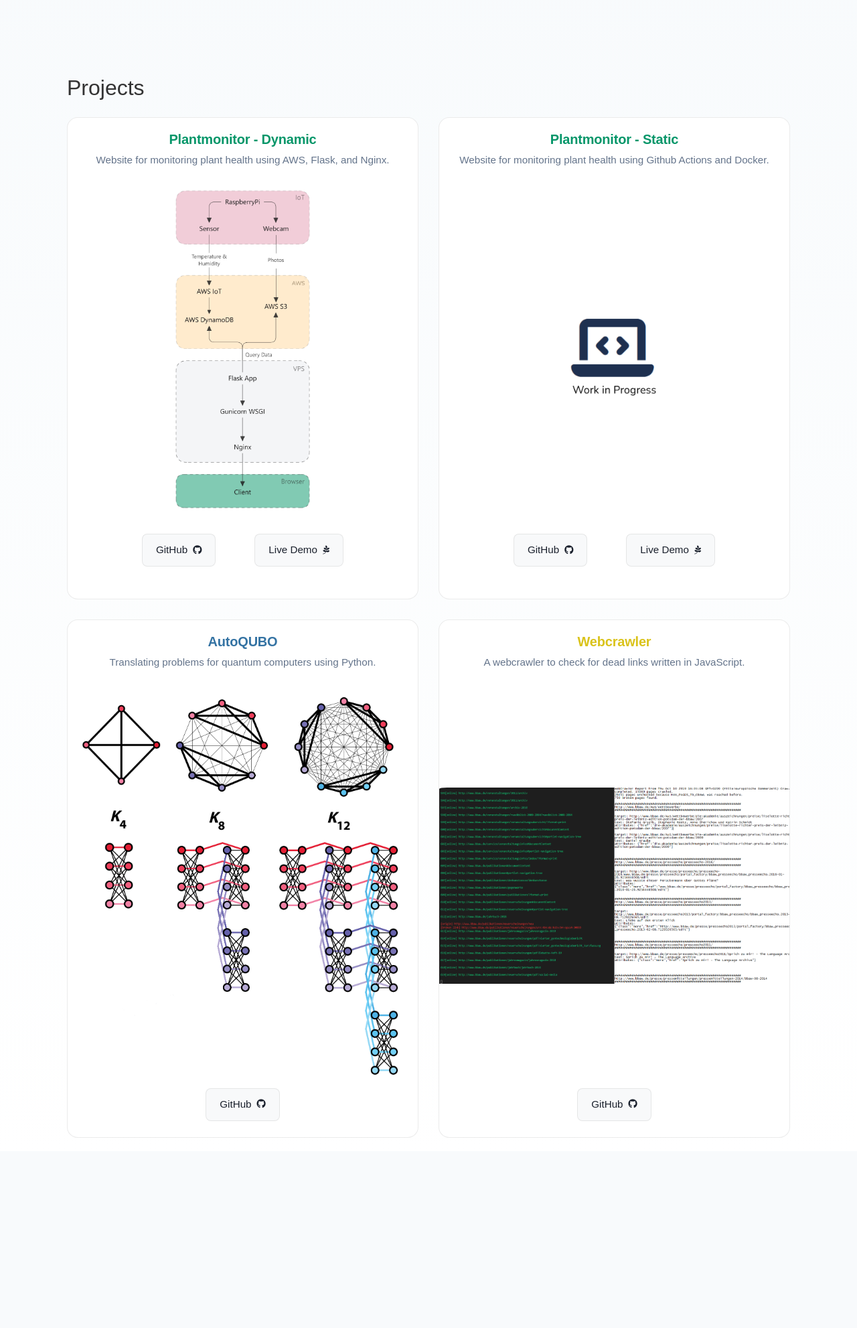
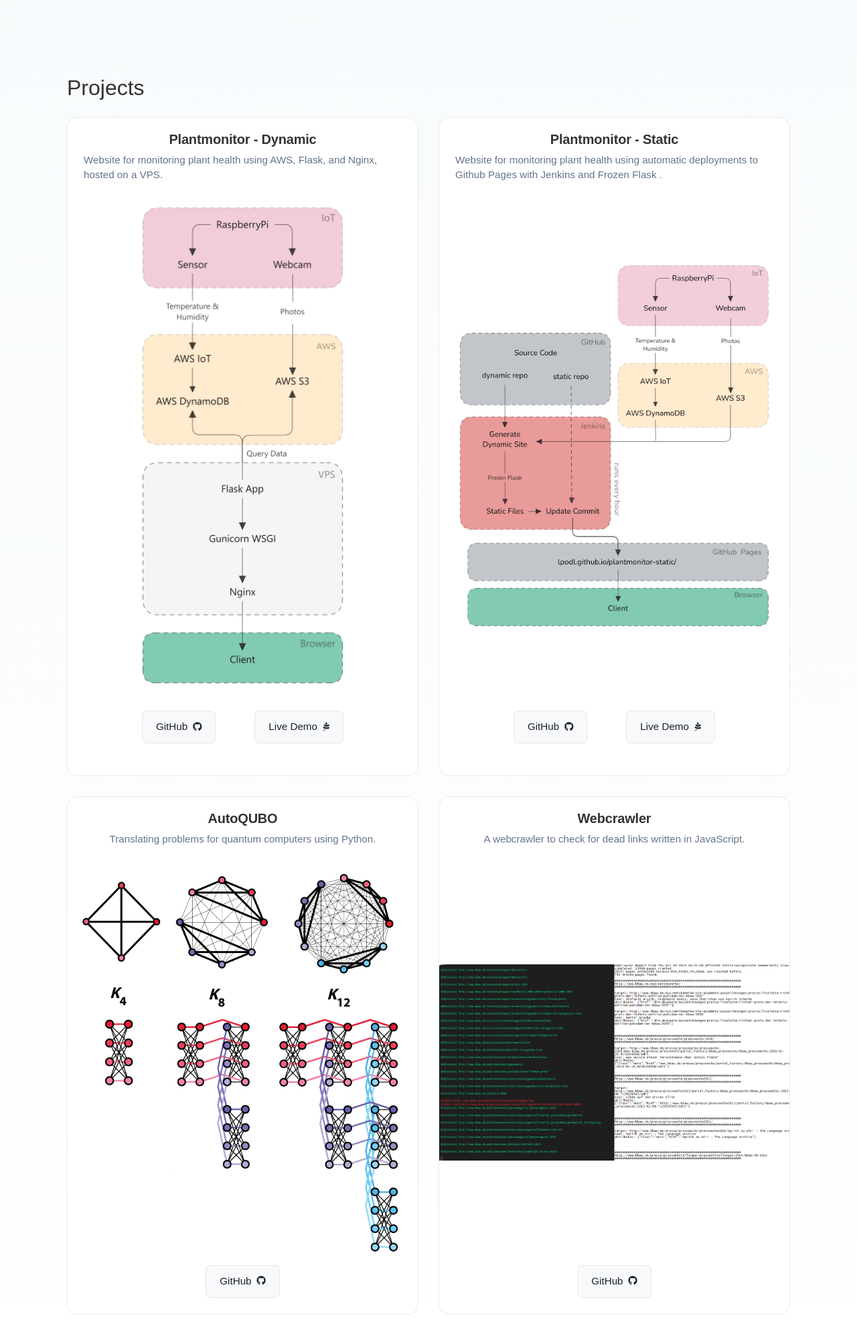
Before and after one commit to lpodl/plantmonitor, a Flask app: page / in a window 1280 px wide. Shown: the part 263-2246 px from the top of the page at 67% size. Before the commit the page ends 1962 px from the top, so only its background shows below. Run offline with Flask 3, Linux system fonts and the light colour scheme; some libraries are stand-ins or nearby versions.

Commit message:
update homepage info on static plantmon

```diff
--- a/plantmon/website/static/css/home.css
+++ b/plantmon/website/static/css/home.css
@@ -178,26 +178,23 @@ a {
     transform: translateX(4px);
 }
 
-/* Category-specific styling */
-.plantmon h3 {
-    color: #059669;
+
+.plantmon img {
+    width: 60%;
+    height: auto;
+    border-radius: 12px 12px 0 0;
+    padding: 10px 0 10px 0;
 }
 
-.plantmon img {
-    width: 40%;
+.plantmon-static img {
+    width: 90%;
     height: auto;
     border-radius: 12px 12px 0 0;
     padding: 10px 0 10px 0;
 }
 
 
-.quantum h3 {
-    color: #3473a3;
-}
 
-.js h3 {
-    color: #dac31b;
-}
 
 /* Responsive Design */
 @media (max-width: 968px) {
--- a/plantmon/website/templates/home.html
+++ b/plantmon/website/templates/home.html
@@ -39,7 +39,7 @@
                 <div class="projects-grid">
                     <div class="project-card plantmon">
                         <h3>Plantmonitor - Dynamic</h3>
-                        <p>Website for monitoring plant health using AWS, Flask, and Nginx.</p>
+                        <p>Website for monitoring plant health using AWS, Flask, and Nginx, hosted on a VPS.</p>
                         <img src="{{ url_for('static', filename='img/plantmon-dynamic.png') }}" alt="Preview of Plantmonitor Dynamic">
                         <div class="button-group">
                             <a href="https://github.com/lpodl/plantmonitor" class="btn btn-primary">GitHub <i class="fab fa-github icon"></i></a>
@@ -47,10 +47,10 @@
                         </div>
                     </div>
 
-                    <div class="project-card plantmon">
+                    <div class="project-card plantmon-static">
                         <h3>Plantmonitor - Static</h3>
-                        <p>Website for monitoring plant health using Github Actions and Docker.</p>
-                        <img src="{{ url_for('static', filename='img/WIP.png') }}" alt="Preview of Project 2">
+                        <p>Website for monitoring plant health using automatic deployments to Github Pages with Jenkins and Frozen Flask .</p>
+                        <img src="{{ url_for('static', filename='img/plantmon-static.png') }}" alt="Preview of Project 2">
                         <div class="button-group">
                             <a href="https://github.com/lpodl/plantmonitor-static" class="btn btn-primary">GitHub <i class="fab fa-github icon"></i></a>
                             <a href="https://lpodl.github.io/plantmonitor-static/" class="btn btn-primary">Live Demo <i class="fab fa-pagelines icon"></i></a>
```
Also changed, not shown: plantmon/website/static/img/plantmon-static.png (added), 1 other file.
